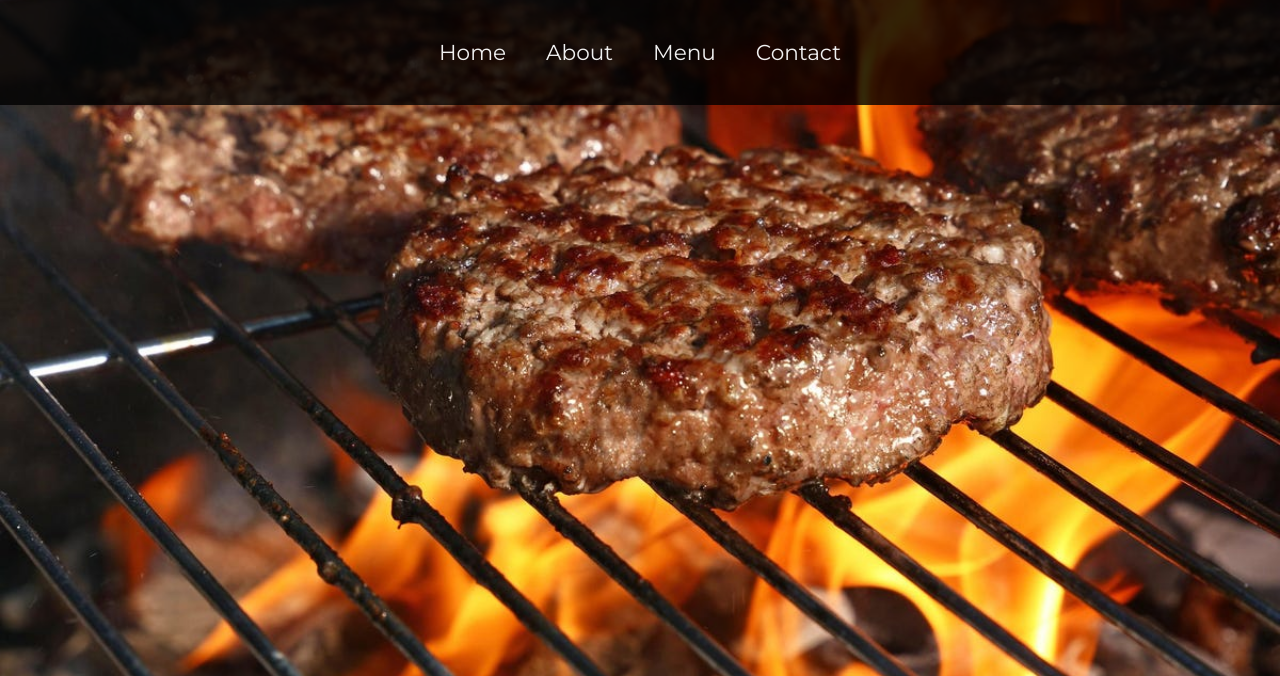
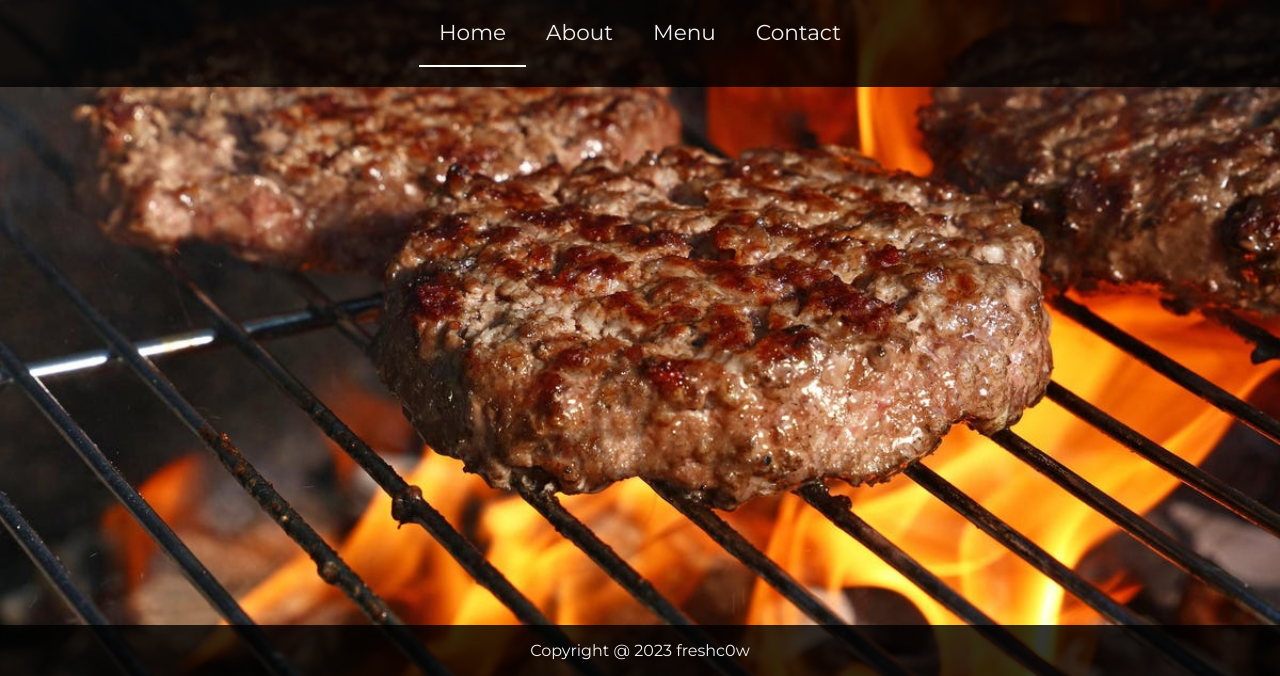
Before and after one commit to freshc0w/odin-restaurant-page, a plain HTML site: page index.html in a window 1280 px wide. Shown: the part 124-800 px from the top of the page. Drawn offline with Linux system fonts and the light colour scheme.

Commit message:
Add fixed footer]

```diff
--- a/main.js
+++ b/main.js
@@ -1 +1 @@
-(()=>{"use strict";function t(){const t=document.createElement("div");t.classList.add("header");const e=document.createElement("h1");return e.classList.add("restaurantName"),e.textContent="Burger Danger",t.appendChild(e),t.appendChild(function(){const t=document.createElement("nav"),e=t=>{const e=document.createElement("button");return e.classList.add("btn-nav"),e.textContent=t,e},n=t=>{t.addEventListener("click",(e=>{e.target.classList.contains("active")||(t=>{document.querySelectorAll(".btn-nav").forEach((t=>{t.classList.remove("active")})),t.classList.add("active")})(t)}))};let a=[e("Home"),e("About"),e("Menu"),e("Contact")];for(let e of a)n(e),t.append(e);return t}()),t}document.getElementById("content").appendChild(t())})();
+(()=>{"use strict";!function(){const t=document.getElementById("content");t.appendChild(function(){const t=document.createElement("div");t.classList.add("header");const e=document.createElement("h1");return e.classList.add("restaurantName"),e.textContent="Burger Danger",t.appendChild(e),t.appendChild(function(){const t=document.createElement("nav"),e=t=>{const e=document.createElement("button");return e.classList.add("btn-nav"),e.textContent=t,e},n=t=>{document.querySelectorAll(".btn-nav").forEach((t=>{t.classList.remove("active")})),t.classList.add("active")},c=t=>{t.addEventListener("click",(e=>{e.target.classList.contains("active")||n(t)}))},a=e("Home");let o=[a,e("About"),e("Menu"),e("Contact")];for(let e of o)c(e),t.append(e);return n(a),t}()),t}()),t.appendChild(function(){const t=document.createElement("footer");t.classList.add("footer");const e=document.createElement("p");return e.textContent=`Copyright @ ${(new Date).getFullYear()} freshc0w`,t.appendChild(e),t}())}()})();
--- a/styles.css
+++ b/styles.css
@@ -9,8 +9,12 @@
     src: url(./fonts/brushed/brushed.ttf);
 }
 
-body {
-
+#content {
+    height: 100vh;
+    position: relative;
+}
+body,html {
+    position: relative;
     margin: 0;
     padding: 0;
     box-sizing: border-box;
@@ -23,6 +27,7 @@ body {
 }
 
 .header {
+
     background-color: var(--default-bg-color);
     color: var(--default-font-color);
     display: flex;
@@ -36,6 +41,8 @@ body {
     font-family: 'headerFont';
     font-size: 3.25rem;
     letter-spacing: .5rem;
+    margin-top: 25px;
+    margin-bottom: 25px;
 }
 
 .btn-nav {
@@ -55,3 +62,19 @@ body {
 .btn-nav.active {
     border-bottom: 2px solid white;
 }
+
+
+
+footer {
+    position: absolute;
+    bottom: 0;
+    left: 0;
+    right: 0;
+    background-color: var(--default-bg-color);
+    color: var(--default-font-color);
+    font-family: var(--default-font-family);
+    display: flex;
+    justify-content: center;
+
+
+}
```
